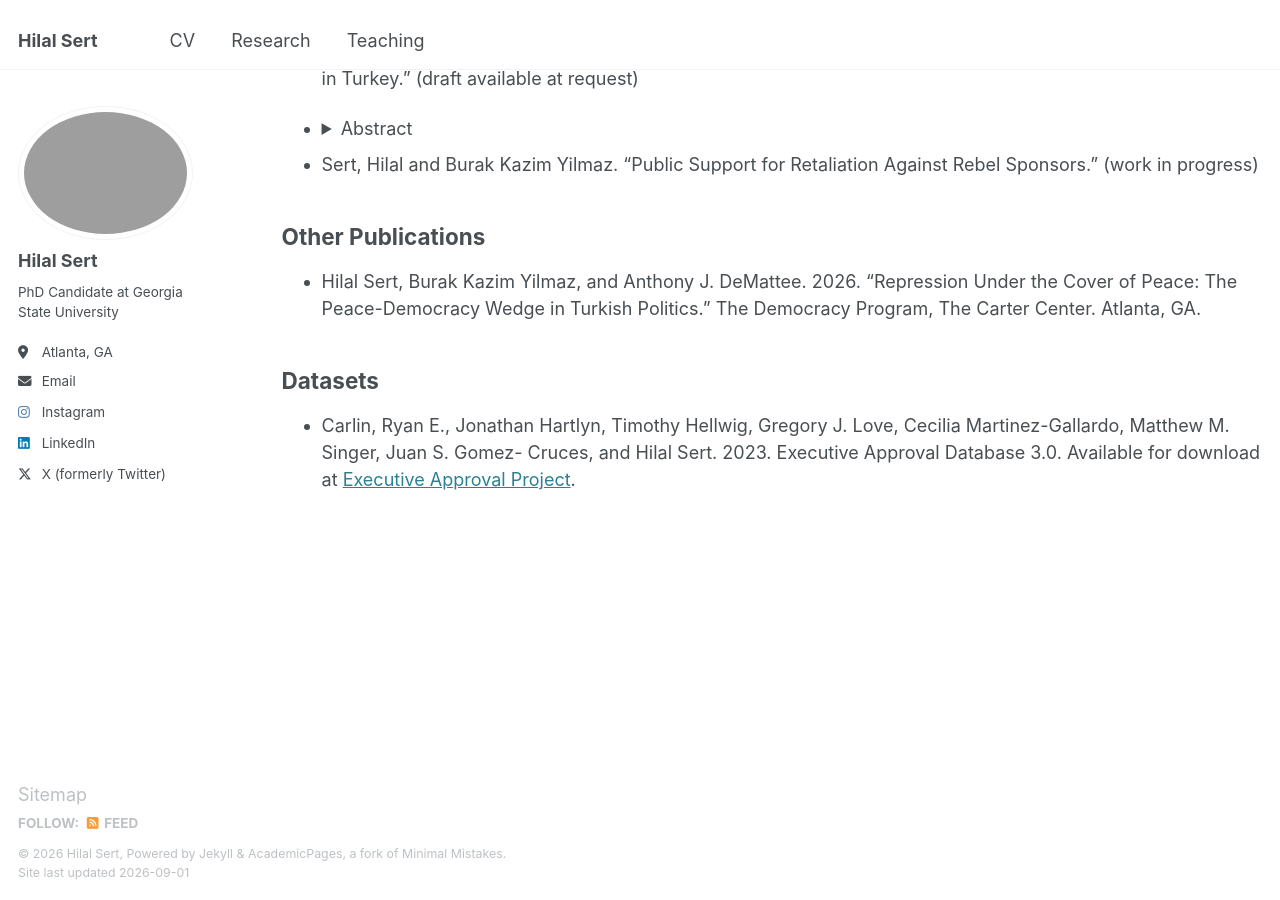
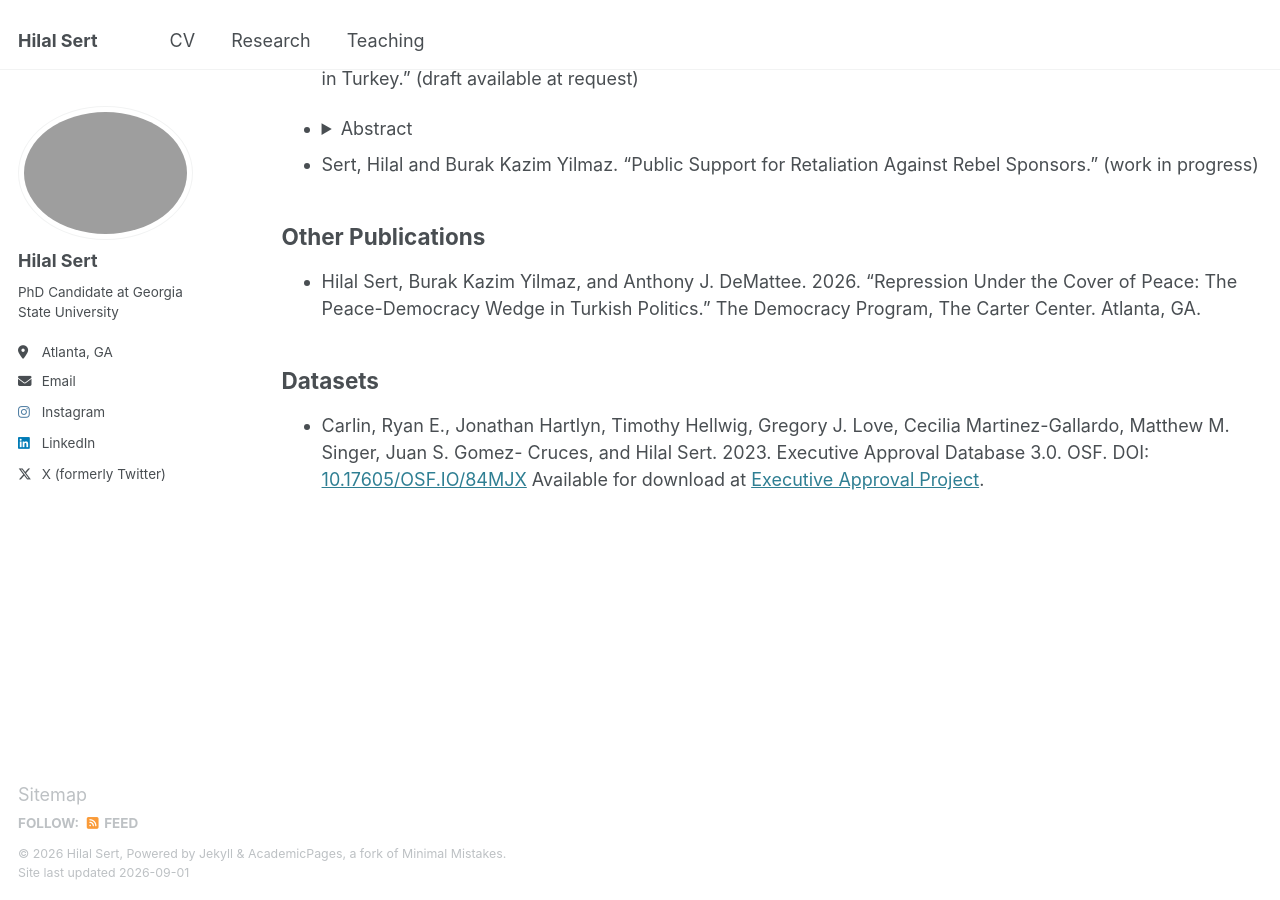
Before and after one commit to serthilal/serthilal.github.io, a Jekyll site: the page built from _pages/research.md, in a window 1280 px wide and 900 px high, scrolled down 910 px. Built offline with Jekyll 4.4.1, drawn with Linux system fonts in a browser that asks for light colours.

Commit message:
Update research.md

```diff
--- a/_pages/research.md
+++ b/_pages/research.md
@@ -56,4 +56,4 @@ author_profile: true
 
 ## Datasets
 
-- Carlin, Ryan E., Jonathan Hartlyn, Timothy Hellwig, Gregory J. Love, Cecilia Martinez-Gallardo, Matthew M. Singer, Juan S. Gomez- Cruces, and Hilal Sert. 2023. Executive Approval Database 3.0. Available for download at [Executive Approval Project](https://executiveapproval.org/download/).
+- Carlin, Ryan E., Jonathan Hartlyn, Timothy Hellwig, Gregory J. Love, Cecilia Martinez-Gallardo, Matthew M. Singer, Juan S. Gomez- Cruces, and Hilal Sert. 2023. Executive Approval Database 3.0. OSF. DOI: [10.17605/OSF.IO/84MJX](https://osf.io/84mjx/overview) Available for download at [Executive Approval Project](https://executiveapproval.org/download/).
```
